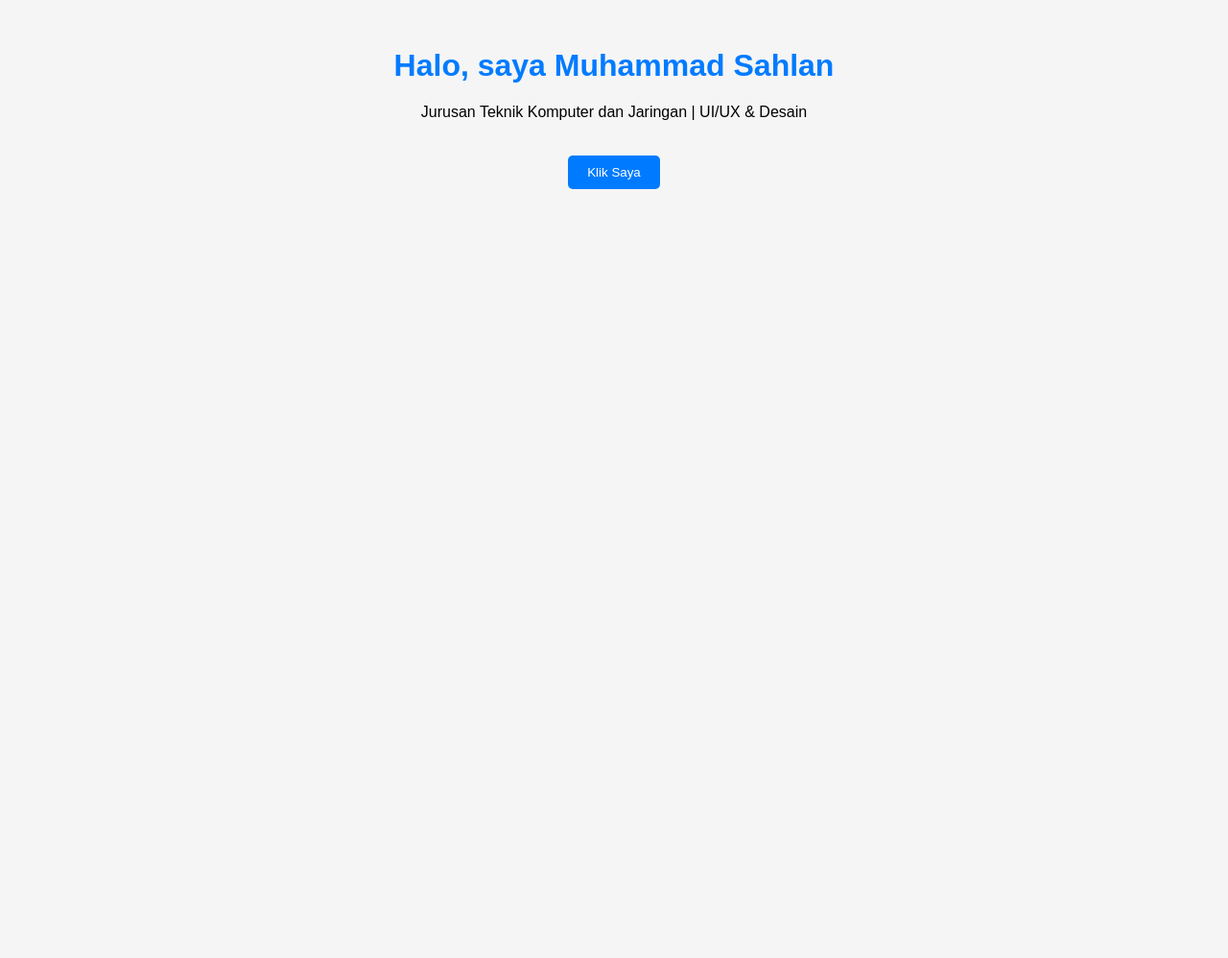
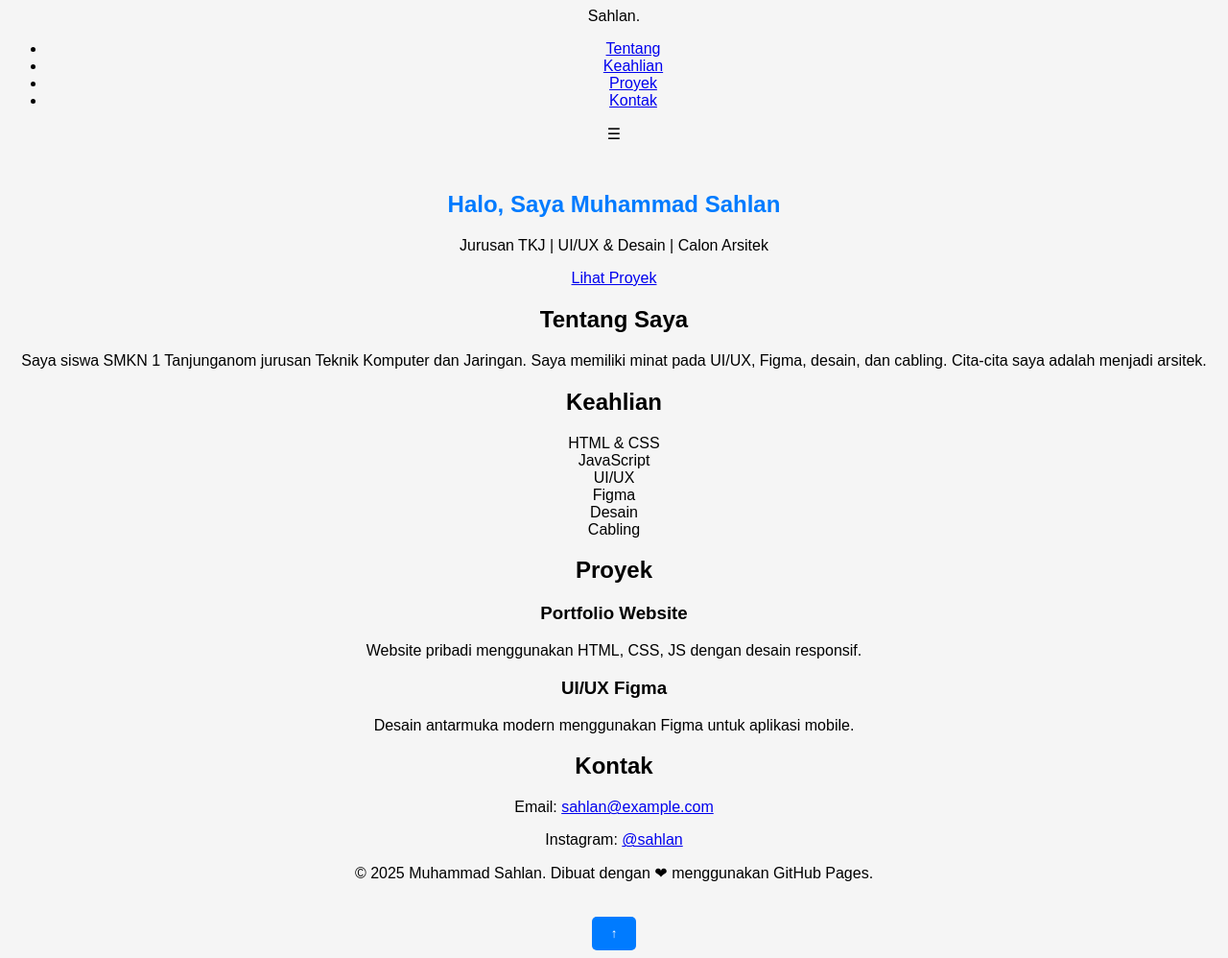
Before and after one commit to mohalan0808-bot/sahlan, a plain HTML site: page index.html in a window 1280 px wide. Shown: the whole page at 96% size. Before the commit the page ends 800 px from the top, so only its background shows below. Drawn offline with Linux system fonts and the light colour scheme.

Commit message:
Update index.html

```diff
--- a/index.html
+++ b/index.html
@@ -3,13 +3,79 @@
 <head>
   <meta charset="UTF-8">
   <meta name="viewport" content="width=device-width, initial-scale=1.0">
-  <title>Website Pertama Sahlan</title>
-  <link rel="stylesheet" href="style.css"> <!-- Hubungkan CSS -->
+  <title>Muhammad Sahlan - Portfolio</title>
+  <link rel="stylesheet" href="style.css">
 </head>
 <body>
-  <h1>Halo, saya Muhammad Sahlan</h1>
-  <p>Jurusan Teknik Komputer dan Jaringan | UI/UX & Desain</p>
-  <button onclick="tampilPesan()">Klik Saya</button>
+  <!-- NAVBAR -->
+  <header>
+    <nav class="navbar">
+      <div class="logo">Sahlan<span>.</span></div>
+      <ul class="nav-links" id="navLinks">
+        <li><a href="#about">Tentang</a></li>
+        <li><a href="#skills">Keahlian</a></li>
+        <li><a href="#projects">Proyek</a></li>
+        <li><a href="#contact">Kontak</a></li>
+      </ul>
+      <div class="menu-toggle" onclick="toggleMenu()">☰</div>
+    </nav>
+  </header>
+
+  <!-- HERO SECTION -->
+  <section class="hero">
+    <h1>Halo, Saya <span>Muhammad Sahlan</span></h1>
+    <p>Jurusan TKJ | UI/UX & Desain | Calon Arsitek</p>
+    <a href="#projects" class="btn">Lihat Proyek</a>
+  </section>
+
+  <!-- ABOUT -->
+  <section id="about" class="section">
+    <h2>Tentang Saya</h2>
+    <p>Saya siswa SMKN 1 Tanjunganom jurusan Teknik Komputer dan Jaringan.
+    Saya memiliki minat pada UI/UX, Figma, desain, dan cabling.
+    Cita-cita saya adalah menjadi arsitek.</p>
+  </section>
+
+  <!-- SKILLS -->
+  <section id="skills" class="section">
+    <h2>Keahlian</h2>
+    <div class="skills-grid">
+      <div class="skill-card">HTML & CSS</div>
+      <div class="skill-card">JavaScript</div>
+      <div class="skill-card">UI/UX</div>
+      <div class="skill-card">Figma</div>
+      <div class="skill-card">Desain</div>
+      <div class="skill-card">Cabling</div>
+    </div>
+  </section>
+
+  <!-- PROJECTS -->
+  <section id="projects" class="section">
+    <h2>Proyek</h2>
+    <div class="projects-grid">
+      <div class="project-card">
+        <h3>Portfolio Website</h3>
+        <p>Website pribadi menggunakan HTML, CSS, JS dengan desain responsif.</p>
+      </div>
+      <div class="project-card">
+        <h3>UI/UX Figma</h3>
+        <p>Desain antarmuka modern menggunakan Figma untuk aplikasi mobile.</p>
+      </div>
+    </div>
+  </section>
+
+  <!-- CONTACT -->
+  <section id="contact" class="section">
+    <h2>Kontak</h2>
+    <p>Email: <a href="mailto:sahlan@example.com">sahlan@example.com</a></p>
+    <p>Instagram: <a href="https://instagram.com/" target="_blank">@sahlan</a></p>
+  </section>
+
+  <!-- FOOTER -->
+  <footer>
+    <p>© 2025 Muhammad Sahlan. Dibuat dengan ❤ menggunakan GitHub Pages.</p>
+    <button onclick="scrollToTop()" class="scroll-top">↑</button>
+  </footer>
 
   <script src="script.js"></script>
 </body>
```
